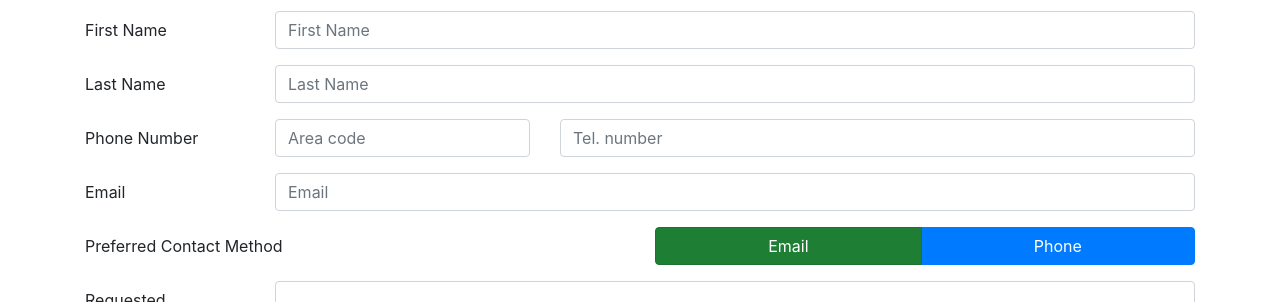
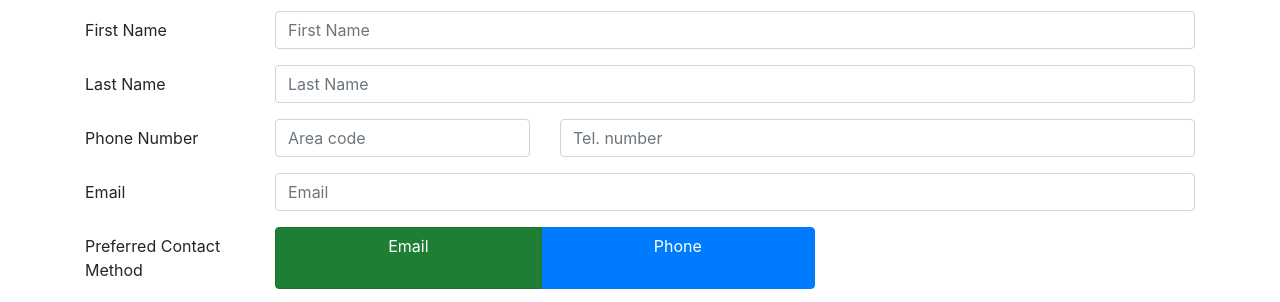
Before and after one commit to megafarad/SeattleCoworking, a website: page contact.html in a window 1280 px wide. Shown: the part 490-792 px from the top of the page. Drawn offline with nearby package versions, Linux system fonts and the light colour scheme.

Commit message:
info request

```diff
--- a/contact.html
+++ b/contact.html
@@ -95,14 +95,14 @@
                             </div>
                         </div>
                         <div class="form-group row">
-                            <label class="col-sm-6 col-form-label">Preferred Contact Method</label>
-                            <div class="col-sm-6 btn-group btn-group-toggle" data-toggle="buttons">
+                            <label class="col-md-2 col-form-label">Preferred Contact Method</label>
+                            <div class="col-md-6 btn-group btn-group-toggle" data-toggle="buttons">
                                 <label class="btn btn-success active">
                                     <input type="radio" name="contactMethod" id="methodEmail" value="email" autocomplete="off" checked> Email
-                                  </label>
-                                  <label class="btn btn-primary">
+                                </label>
+                                    <label class="btn btn-primary">
                                     <input type="radio" name="contactMethod" id="methodPhone" value="phone" autocomplete="off"> Phone
-                                  </label>
+                                </label>
                             </div>
                         </div>
                         <div class="form-group row">
```
